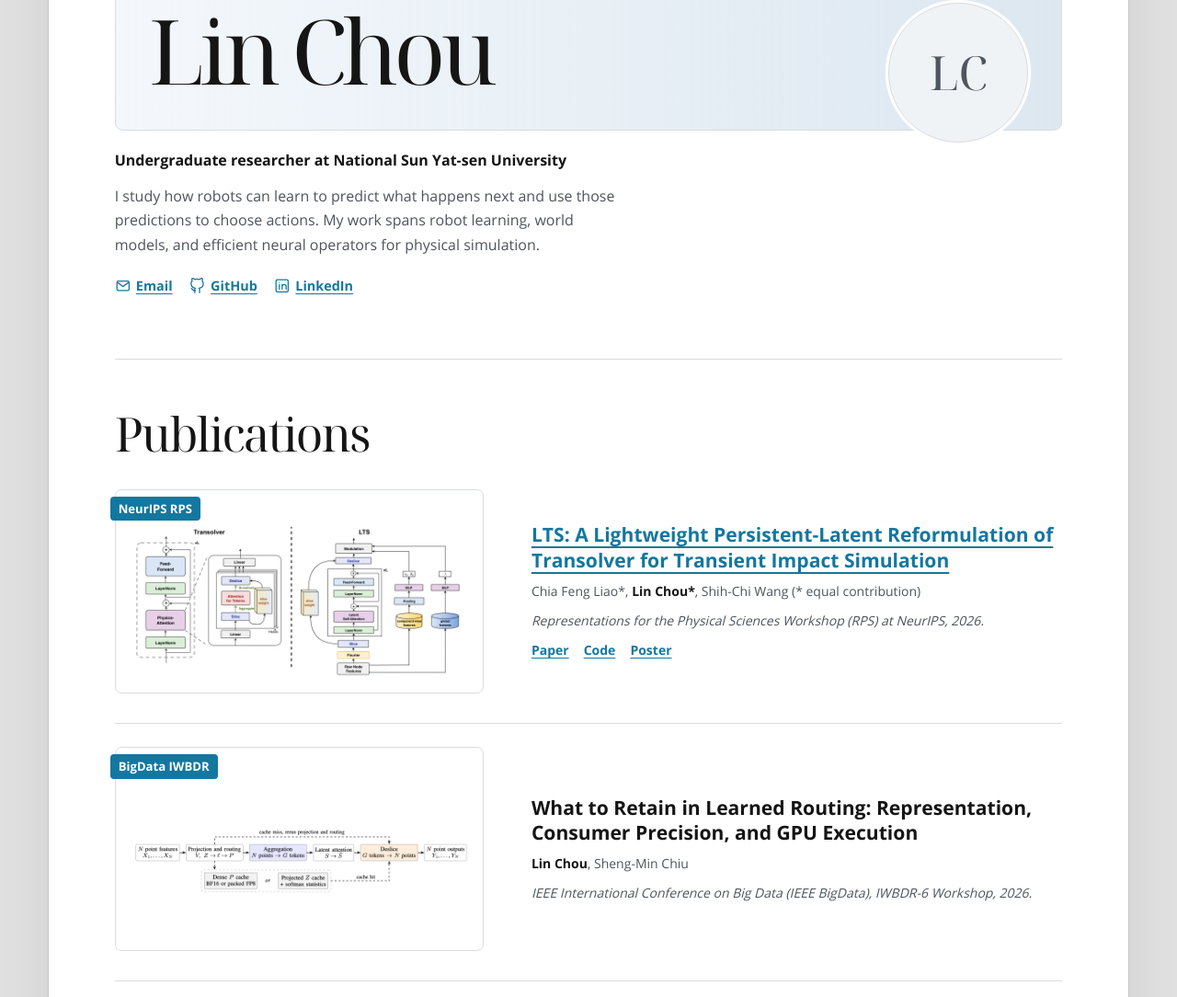
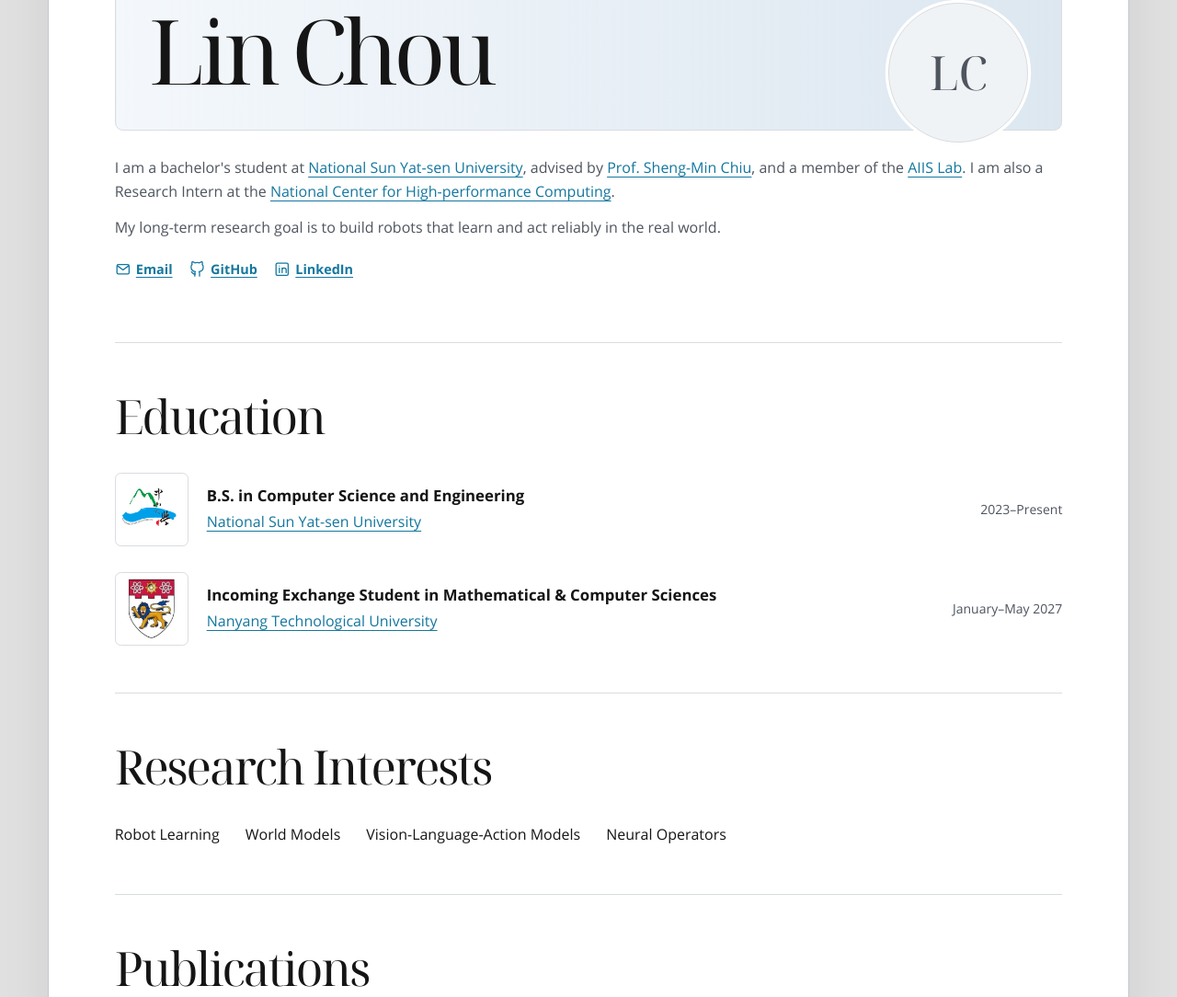
Before and after one commit to choulinc/choulinc.github.io, a plain HTML site: page index.html in a window 1280 px wide. Shown: the part 270-1354 px from the top of the page at 92% size. Drawn offline with Linux system fonts and the light colour scheme.

Commit message:
Update biography, education, research interests and animation

```diff
--- a/index.html
+++ b/index.html
@@ -51,14 +51,50 @@
           </div>
         </div>
         <div class="intro-text">
-          <p class="affiliation">Undergraduate researcher at National Sun Yat-sen University</p>
-          <p>I study how robots can learn to predict what happens next and use those predictions to choose actions. My work spans robot learning, world models, and efficient neural operators for physical simulation.</p>
+          <p class="biography">I am a bachelor's student at <a href="https://www.nsysu.edu.tw/">National Sun Yat-sen University</a>, advised by <a href="https://osamchiu.github.io/">Prof. Sheng-Min Chiu</a>, and a member of the <a href="https://lab-aiis.github.io/">AIIS Lab</a>. I am also a Research Intern at the <a href="https://www.nchc.org.tw/en/">National Center for High-performance Computing</a>.</p>
+          <p class="research-goal">My long-term research goal is to build robots that learn and act reliably in the real world.</p>
           <ul class="profiles" aria-label="Contact and profiles">
             <li><a href="mailto:choulin@g-mail.nsysu.edu.tw"><svg class="profile-icon" viewBox="0 0 24 24" aria-hidden="true" focusable="false"><rect x="3" y="5" width="18" height="14" rx="2"></rect><path d="m4 7 8 6 8-6"></path></svg><span>Email</span></a></li>
             <li><a href="https://github.com/choulinc"><svg class="profile-icon" viewBox="0 0 24 24" aria-hidden="true" focusable="false"><path d="M9 19c-4.3 1.4-4.3-2.5-6-3m12 6v-3.87a3.37 3.37 0 0 0-.94-2.61c3.14-.35 6.44-1.54 6.44-7A5.44 5.44 0 0 0 19 4.77 5.07 5.07 0 0 0 18.91 1S17.73.65 15 2.48a13.38 13.38 0 0 0-7 0C5.27.65 4.09 1 4.09 1A5.07 5.07 0 0 0 4 4.77 5.44 5.44 0 0 0 2.5 8.5c0 5.42 3.3 6.61 6.44 7A3.37 3.37 0 0 0 8 18.13V22"></path></svg><span>GitHub</span></a></li>
             <li><a href="https://www.linkedin.com/in/choulin/"><svg class="profile-icon" viewBox="0 0 24 24" aria-hidden="true" focusable="false"><rect x="3" y="3" width="18" height="18" rx="2"></rect><path d="M8 10v7m4 0v-7m0 3a3 3 0 0 1 6 0v4"></path><circle cx="8" cy="7" r=".75" fill="currentColor" stroke="none"></circle></svg><span>LinkedIn</span></a></li>
           </ul>
         </div>
+      </section>
+
+      <section class="section" id="education" aria-labelledby="education-title">
+        <h2 id="education-title">Education</h2>
+        <div class="education-list">
+          <article class="education-entry">
+            <div class="education-logo">
+              <img src="assets/nsysu-logo.png" alt="" width="512" height="512" loading="lazy">
+            </div>
+            <div class="education-details">
+              <h3>B.S. in Computer Science and Engineering</h3>
+              <a href="https://www.nsysu.edu.tw/">National Sun Yat-sen University</a>
+              <p class="metadata">2023–Present</p>
+            </div>
+          </article>
+          <article class="education-entry">
+            <div class="education-logo">
+              <img src="assets/ntu-logo.png" alt="" width="512" height="512" loading="lazy">
+            </div>
+            <div class="education-details">
+              <h3>Incoming Exchange Student in Mathematical &amp; Computer Sciences</h3>
+              <a href="https://www.ntu.edu.sg/">Nanyang Technological University</a>
+              <p class="metadata">January–May 2027</p>
+            </div>
+          </article>
+        </div>
+      </section>
+
+      <section class="section" id="research-interests" aria-labelledby="research-interests-title">
+        <h2 id="research-interests-title">Research Interests</h2>
+        <ul class="research-interests">
+          <li>Robot Learning</li>
+          <li>World Models</li>
+          <li>Vision-Language-Action Models</li>
+          <li>Neural Operators</li>
+        </ul>
       </section>
 
       <section class="section" id="publications" aria-labelledby="publications-title">
@@ -121,12 +157,8 @@
         <h2 id="projects-title">Projects</h2>
 
         <article class="featured">
-          <figure class="project-art dorna-demo">
-            <picture>
-              <source media="(prefers-reduced-motion: reduce)" srcset="assets/dorna2-64-newton-clean-still.webp">
-              <img src="assets/dorna2-64-newton-loop.gif" alt="A grid of 64 parallel Dorna 2 grasp trials in Newton." width="1600" height="1000" loading="lazy">
-            </picture>
-            <button class="dorna-motion-toggle" type="button" hidden>Play animation</button>
+          <figure class="project-art">
+            <img src="assets/dorna2-64-newton-loop.gif" alt="A grid of 64 parallel Dorna 2 grasp trials in Newton." width="1600" height="1000" loading="lazy">
           </figure>
           <div class="entry">
             <p class="metadata venue">Robot learning and simulation</p>
--- a/site.js
+++ b/site.js
@@ -46,19 +46,3 @@ if (typeof publicationDialog.showModal === 'function') {
     });
   }
 }
-
-const stillFrame = document.querySelector('.dorna-demo source');
-const motionButton = document.querySelector('.dorna-motion-toggle');
-const reducedMotion = window.matchMedia(stillFrame.media);
-let animationPlaying = !reducedMotion.matches;
-
-function setAnimationPlaying(playing) {
-  animationPlaying = playing;
-  stillFrame.media = playing ? 'not all' : 'all';
-  motionButton.textContent = playing ? 'Pause animation' : 'Play animation';
-}
-
-motionButton.addEventListener('click', () => setAnimationPlaying(!animationPlaying));
-reducedMotion.addEventListener('change', (event) => setAnimationPlaying(!event.matches));
-setAnimationPlaying(animationPlaying);
-motionButton.hidden = false;
--- a/styles.css
+++ b/styles.css
@@ -164,15 +164,13 @@ h1 {
   letter-spacing: -.055em;
 }
 .intro-text > p {
-  max-width: 60ch;
+  max-width: 100%;
   color: var(--secondary);
   margin-top: .8rem;
 }
-.intro-text .affiliation {
-  color: var(--ink);
-  font-weight: 700;
-  margin-top: 1.15rem;
-}
+.intro-text { margin-top: 1.65rem; }
+.biography a { color: var(--badge); }
+:root[data-theme="dark"] .biography a { color: #7cc9e9; }
 .profiles {
   display: flex;
   flex-wrap: wrap;
@@ -228,6 +226,58 @@ h1 {
   line-height: 1.12;
   letter-spacing: -.04em;
 }
+.education-list {
+  display: grid;
+  gap: 1.75rem;
+}
+.education-entry {
+  display: grid;
+  grid-template-columns: 5rem minmax(0, 1fr);
+  align-items: center;
+  gap: 1.25rem;
+}
+.education-logo {
+  display: grid;
+  place-items: center;
+  width: 5rem;
+  height: 5rem;
+  padding: .3rem;
+  border: 1px solid var(--rule);
+  border-radius: .4rem;
+  background: #fff;
+}
+.education-logo img {
+  width: 100%;
+  height: 100%;
+  object-fit: contain;
+}
+.education-details {
+  display: grid;
+  grid-template-columns: minmax(0, 1fr) auto;
+  align-items: start;
+  gap: .25rem 1.5rem;
+}
+.education-details h3 {
+  font-size: 1.05rem;
+  line-height: 1.4;
+}
+.education-details a {
+  grid-column: 1;
+  justify-self: start;
+}
+.education-details .metadata {
+  grid-column: 2;
+  grid-row: 1 / 3;
+  align-self: center;
+  white-space: nowrap;
+}
+.research-interests {
+  display: flex;
+  flex-wrap: wrap;
+  gap: .5rem 1.75rem;
+  padding: 0;
+  list-style: none;
+}
 .featured {
   display: grid;
   grid-template-columns: minmax(0, .82fr) minmax(0, 1.18fr);
@@ -250,18 +300,6 @@ h1 {
 .project-art { background: var(--hover); }
 .project-art picture { display: block; }
 .project-art img { width: 100%; height: auto; }
-.dorna-motion-toggle {
-  display: block;
-  min-height: 2rem;
-  margin: .35rem .6rem .35rem auto;
-  padding: .18rem .55rem;
-  border: 1px solid var(--rule);
-  border-radius: .3rem;
-  color: var(--link);
-  background: var(--paper);
-  font: inherit;
-  font-size: .875rem;
-}
 .figure-dialog {
   width: min(96vw, 104rem);
   max-width: none;
@@ -366,6 +404,15 @@ h1 {
   .featured { grid-template-columns: minmax(0, 1fr); }
   .featured figure { max-width: 34rem; }
 }
+@media (max-width: 560px) {
+  .education-entry {
+    grid-template-columns: 3.75rem minmax(0, 1fr);
+    gap: .85rem;
+  }
+  .education-logo { width: 3.75rem; height: 3.75rem; }
+  .education-details { grid-template-columns: minmax(0, 1fr); }
+  .education-details .metadata { grid-column: 1; grid-row: auto; }
+}
 @media (max-width: 450px) {
   .topbar { grid-template-columns: minmax(0, 1fr) auto; }
   nav { grid-row: 2; grid-column: 1 / -1; }
```
Also changed, not shown: assets/nsysu-logo.png (added), assets/ntu-logo.png (added).
